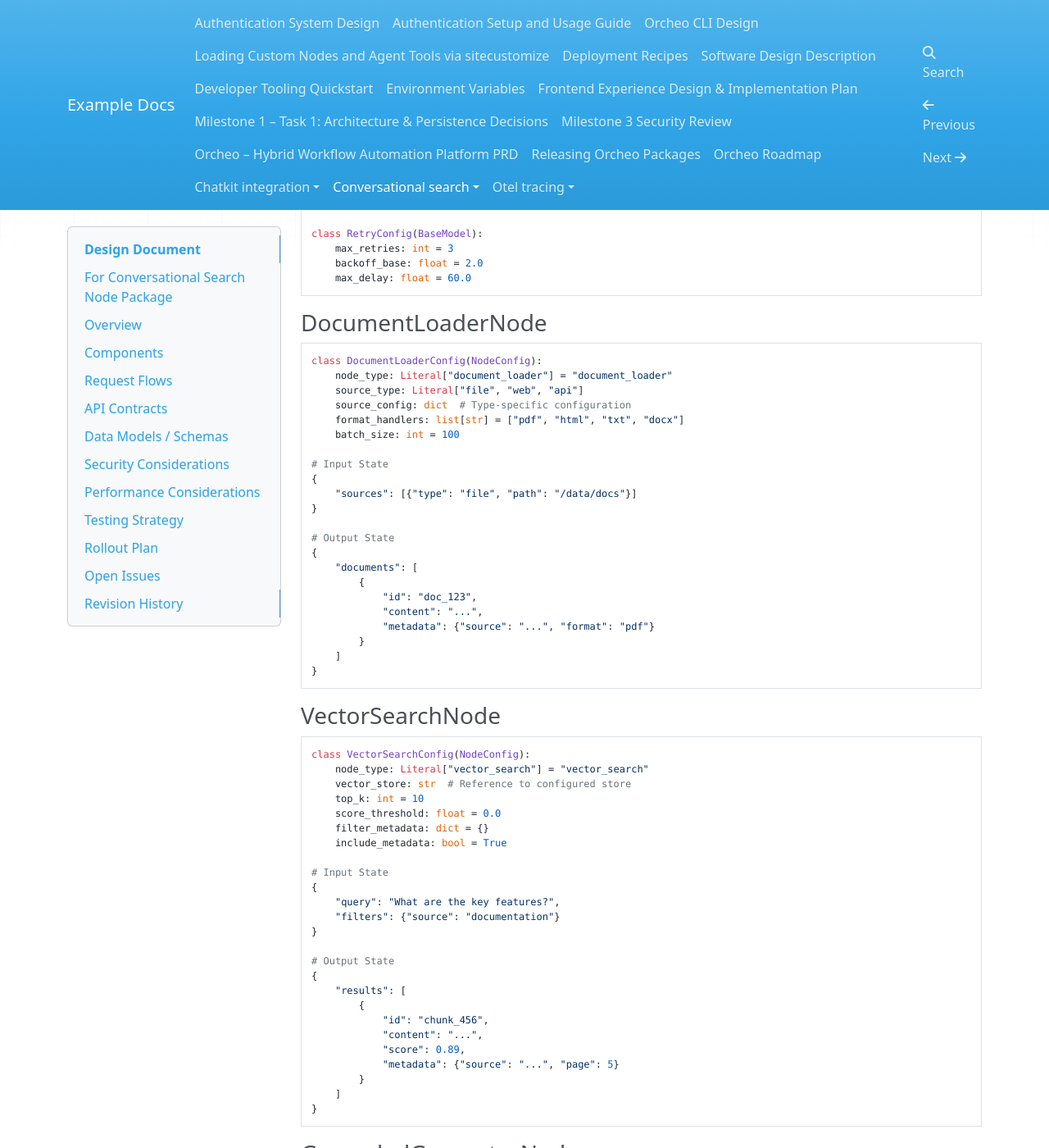
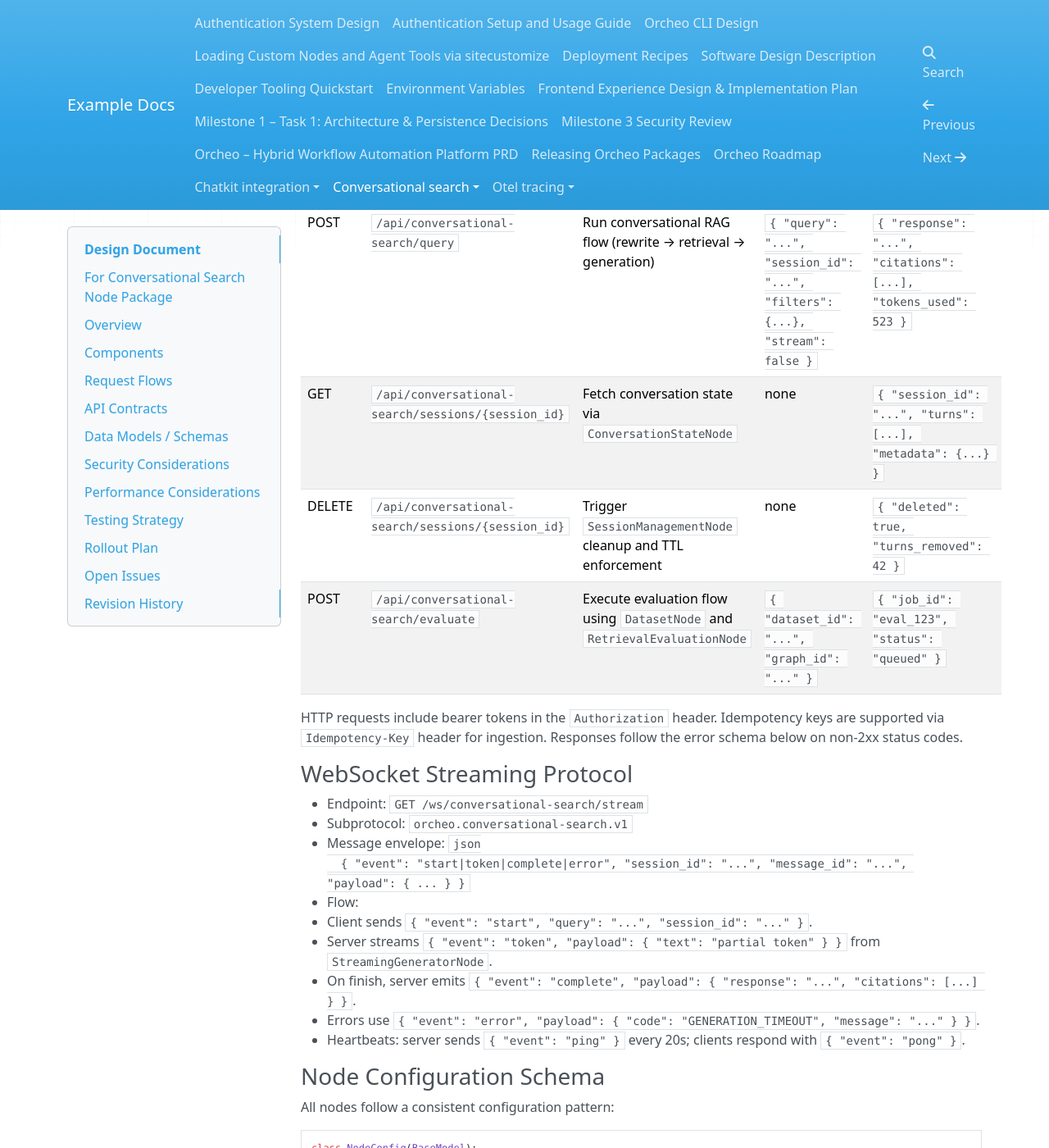
Before and after one commit to ShaojieJiang/orcheo, an MkDocs documentation site: the page built from docs/conversational_search/design.md, in a window 1280 px wide and 1400 px high, scrolled down 5869 px. Shown: the whole window at 82% size. Built offline with MkDocs 1.6.1, drawn with Linux system fonts in a browser that asks for light colours; nearby versions of some CDN libraries; some of the changed text lies outside the part shown.

Commit message:
Enhance conversational search design APIs and testing

````diff
--- a/docs/conversational_search/design.md
+++ b/docs/conversational_search/design.md
@@ -228,6 +228,33 @@
 
 ## API Contracts
 
+### REST/HTTP Endpoints
+
+| Method | Endpoint | Purpose | Request | Response |
+|--------|----------|---------|---------|----------|
+| POST | `/api/conversational-search/ingest` | Ingest documents through `DocumentLoaderNode` and `EmbeddingIndexerNode` | `{ "sources": [...], "metadata": {...} }` | `{ "ingested_count": 120, "skipped": 3, "errors": [] }` |
+| POST | `/api/conversational-search/query` | Run conversational RAG flow (rewrite → retrieval → generation) | `{ "query": "...", "session_id": "...", "filters": {...}, "stream": false }` | `{ "response": "...", "citations": [...], "tokens_used": 523 }` |
+| GET  | `/api/conversational-search/sessions/{session_id}` | Fetch conversation state via `ConversationStateNode` | none | `{ "session_id": "...", "turns": [...], "metadata": {...} }` |
+| DELETE | `/api/conversational-search/sessions/{session_id}` | Trigger `SessionManagementNode` cleanup and TTL enforcement | none | `{ "deleted": true, "turns_removed": 42 }` |
+| POST | `/api/conversational-search/evaluate` | Execute evaluation flow using `DatasetNode` and `RetrievalEvaluationNode` | `{ "dataset_id": "...", "graph_id": "..." }` | `{ "job_id": "eval_123", "status": "queued" }` |
+
+HTTP requests include bearer tokens in the `Authorization` header. Idempotency keys are supported via `Idempotency-Key` header for ingestion. Responses follow the error schema below on non-2xx status codes.
+
+### WebSocket Streaming Protocol
+
+- Endpoint: `GET /ws/conversational-search/stream`
+- Subprotocol: `orcheo.conversational-search.v1`
+- Message envelope:
+  ```json
+  { "event": "start|token|complete|error", "session_id": "...", "message_id": "...", "payload": { ... } }
+  ```
+- Flow:
+  1. Client sends `{ "event": "start", "query": "...", "session_id": "..." }`.
+  2. Server streams `{ "event": "token", "payload": { "text": "partial token" } }` from `StreamingGeneratorNode`.
+  3. On finish, server emits `{ "event": "complete", "payload": { "response": "...", "citations": [...] } }`.
+  4. Errors use `{ "event": "error", "payload": { "code": "GENERATION_TIMEOUT", "message": "..." } }`.
+- Heartbeats: server sends `{ "event": "ping" }` every 20s; clients respond with `{ "event": "pong" }`.
+
 ### Node Configuration Schema
 
 All nodes follow a consistent configuration pattern:
@@ -244,6 +271,27 @@
     max_retries: int = 3
     backoff_base: float = 2.0
     max_delay: float = 60.0
+
+
+class CircuitBreakerConfig(BaseModel):
+    failure_threshold: int = 5
+    reset_timeout_seconds: int = 30
+    half_open_max_calls: int = 2
+
+
+class ErrorResponse(BaseModel):
+    code: Literal[
+        "VALIDATION_ERROR",
+        "AUTH_REQUIRED",
+        "FORBIDDEN",
+        "NOT_FOUND",
+        "UPSTREAM_ERROR",
+        "RATE_LIMITED",
+        "GENERATION_TIMEOUT",
+    ]
+    message: str
+    details: dict | None = None
+    retryable: bool = False
 ```
 
 ### DocumentLoaderNode
@@ -330,6 +379,17 @@
     "tokens_used": 523
 }
 ```
+
+### Error Handling & Fallback Behaviors
+
+- HTTP endpoints return `ErrorResponse` payloads with appropriate HTTP status codes (400 validation, 401/403 auth, 404 missing resources, 409 idempotency conflict, 429 rate limited, 5xx upstream failures).
+- Nodes share retry semantics via `RetryConfig`; non-retryable errors short-circuit the graph and bubble up immediately.
+- Circuit breakers wrap outbound calls (vector store, LLMs, web search) with `failure_threshold=5` and `reset_timeout_seconds=30` defaults. Half-open probes use `half_open_max_calls=2` to re-test availability.
+- Fallback routes:
+  - `HallucinationGuardNode` -> return clarification prompt if hallucination detected.
+  - `GroundedGeneratorNode` -> downgrade to non-streaming generation on WebSocket failure.
+  - `HybridFusionNode` -> degrade to single retriever if one backend fails.
+  - `SessionManagementNode` -> graceful session cleanup when token validation fails or TTL expiry hits.
 
 ### HybridFusionNode
 
@@ -487,6 +547,10 @@
         session_id: str,
         limit: int
     ) -> list[Turn]: ...
+
+    @abstractmethod
+    async def cleanup(self, session_id: str) -> None:
+        """Remove session state, cached summaries, and associated secrets."""
 ```
 
 ## Security Considerations
@@ -496,18 +560,23 @@
 - Vector store credentials managed via Orcheo secret bindings
 - Session tokens validated on each conversation turn
 - Role-based access control for sensitive operations (memory deletion, policy override)
+- JWT validation uses issuer/audience checks, `kid`-pinned JWKS, and 5-minute clock-skew tolerance
+- Session tokens carry tenant + role claims; `SessionManagementNode` enforces TTL and idle timeouts
 
 ### Data Privacy & Redaction
 - **MemoryPrivacyNode** applies configurable redaction patterns (PII, credentials)
 - Conversation histories support field-level encryption
 - Retention policies enforce automatic deletion after TTL
 - Audit logging for all data access and modifications
+- PII detection leverages pattern library: emails (`[\w.+-]+@[\w-]+\.[\w.-]+`), phone numbers (`\+?[0-9 .()-]{7,}`), SSN (`\b\d{3}-\d{2}-\d{4}\b`), API keys (`sk-[A-Za-z0-9]{32,}`)
+- Redaction strategies configurable as mask (`****`), hash, or drop; defaults to mask before persistence
 
 ### Input Validation & Sanitization
 - All node configs validated via Pydantic schemas
 - Query inputs sanitized to prevent injection attacks
 - Document content scanned for malicious payloads before indexing
 - Token limits enforced to prevent resource exhaustion
+- Configuration validation examples: enforce `top_k <= 50`, reject empty `source_config`, require TLS for vector store endpoints
 
 ### Secrets Management
 - API keys and credentials never logged or stored in state
@@ -520,6 +589,7 @@
 - Configurable blocklists and allowlists per deployment
 - Content moderation hooks for custom policies
 - Audit trail for compliance verification
+- Guardrail fallback: when blocked, return redacted rationale and route to `QueryClarificationNode` for safe re-prompt
 
 ## Performance Considerations
 
@@ -564,12 +634,15 @@
 - Vector store adapter integration (Pinecone, PGVector)
 - LLM provider integration with rate limiting
 - Session management lifecycle tests
+- Failure mode coverage: vector store timeouts, LLM 429/5xx retries, missing citations, guardrail blocks
 
 ### Performance Tests
 - Latency benchmarks against target metrics
 - Throughput tests for ingestion pipelines
 - Load tests for concurrent session handling
 - Memory profiling for long-running sessions
+- Concurrency goals: sustain 200 concurrent conversations with p95 < 4s; soak test 1h with no memory leak >5%
+- Memory usage estimates: ~30 MB baseline per worker + 1.5 KB per conversation turn retained in Redis-backed memory store
 
 ### Evaluation Tests
 - Golden dataset tests with expected metric ranges
@@ -586,6 +659,9 @@
 - [ ] Citations link to correct source documents
 - [ ] Session state persists across turns
 - [ ] Streaming generation displays progressively
+- [ ] REST endpoints honor auth failures and return structured errors
+- [ ] WebSocket reconnects resume streaming without duplicate tokens
+- [ ] Guardrail blocks present sanitized rationale and fallback prompt
 
 ## Rollout Plan
 
@@ -657,7 +733,7 @@
 
 - [ ] **Vector Store Prioritization**: Need early adopter survey to determine adapter priority (Pinecone vs. PGVector vs. LanceDB)
 - [ ] **Compliance Review**: Legal/compliance review pending for MemoryPrivacyNode and PolicyComplianceNode regional policies
-- [ ] **Streaming Protocol**: WebSocket vs. SSE decision for StreamingGeneratorNode
+- [ ] **Streaming Protocol**: Evaluate SSE fallback; WebSocket protocol defined (see API Contracts)
 - [ ] **Memory Store Backend**: Redis vs. PostgreSQL for BaseMemoryStore default implementation
 - [ ] **Embedding Model Selection**: Default embedding model selection (OpenAI vs. open-source options)
 - [ ] **Multi-hop Complexity Limits**: Maximum hop count and total token budget for MultiHopPlannerNode
````
Also changed, not shown: other parts of docs/conversational_search/design.md (+1 -0 lines).
